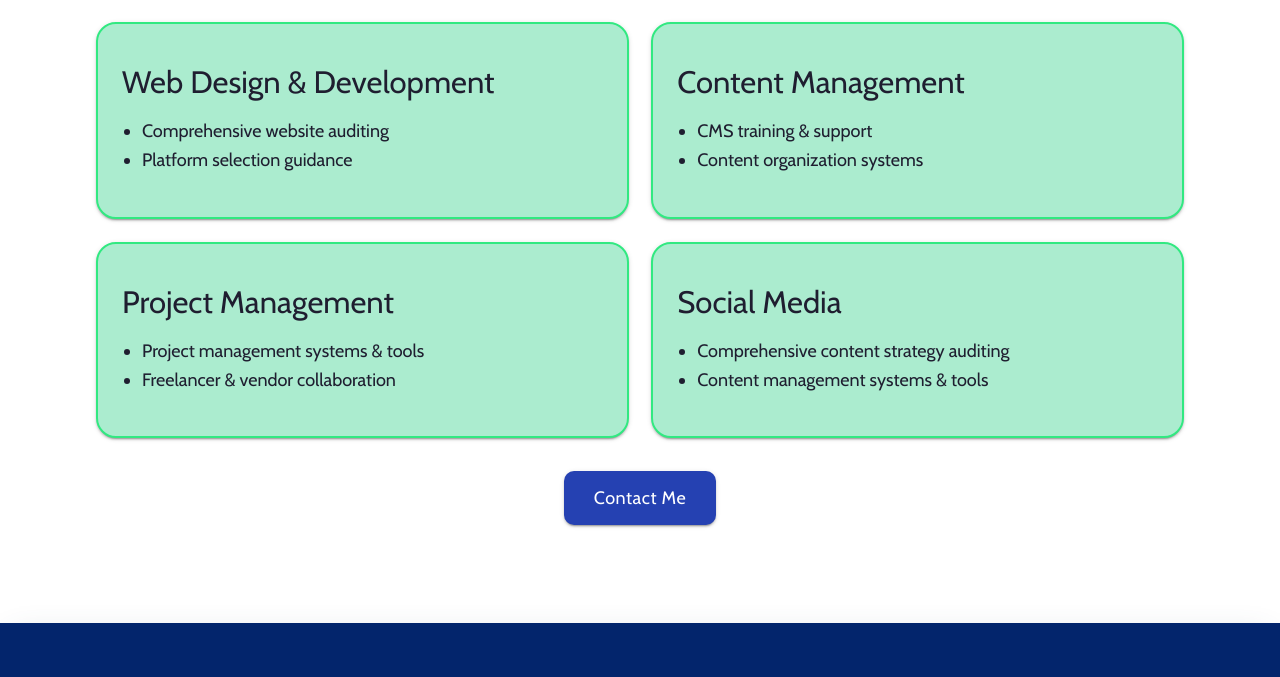
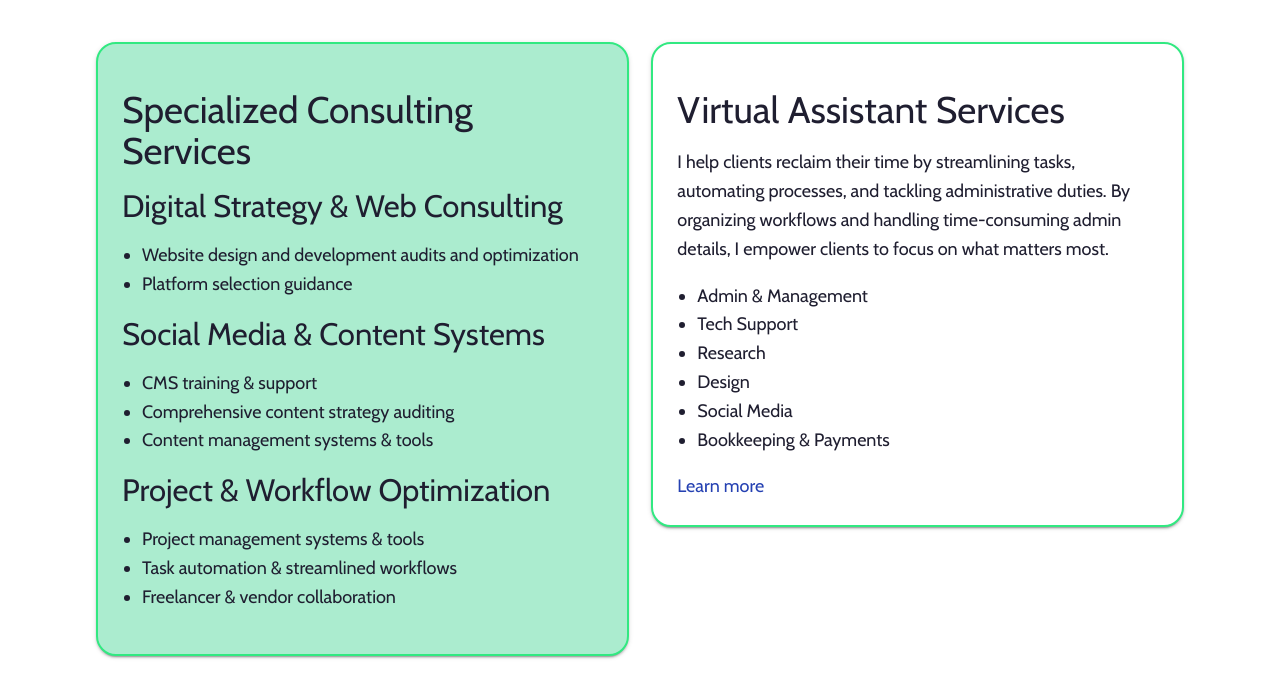
Before and after one commit to bdep90/bdep90.github.io, a plain HTML site: page index.html in a window 1280 px wide. Shown: the part 977-1654 px from the top of the page. Drawn offline with nearby package versions, Linux system fonts and the light colour scheme; a web font is replaced by a local one.

Commit message:
new branch with changes to services section and all CTAs for VA work

```diff
--- a/index.html
+++ b/index.html
@@ -47,13 +47,13 @@
 				<li><a href="#services">Services</a></li>
 				<li><a href="#resources">Resources</a></li>
 				<li><a href="#testimonials">Testimonials</a></li>
-				<li><a class="persian white-text" href="mailto:about@bdepay.info?subject=Portfolio Message/Request" target="_blank">Contact Me</a></li>
+				<li><a class="persian white-text" href="//forms.gle/ziTevzMurratTbK18" target="_blank">Get in Touch</a></li>
 			</ul>
 			<ul class="side-nav" id="mobile-demo">
 				<li><a href="#services">Services</a></li>
 				<li><a href="#resources">Resources</a></li>
 				<li><a href="#testimonials">Testimonials</a></li>
-				<li><a href="mailto:about@bdepay.info?subject=Portfolio Message/Request" target="_blank">Contact Me</a></li>
+				<li><a href="//forms.gle/ziTevzMurratTbK18" target="_blank">Get in Touch</a></li>
 			</ul>
 		</div>
 	</nav>
@@ -83,9 +83,52 @@
 						I provide web and digital consulting to help clients strengthen their brand identity, build engaging virtual communities, and effectively connect with target audiences. I’m a certified project manager with a web development and educational nonprofit background. I have a decade of experience working with small businesses, nonprofits, and Fortune 500 tech companies. I'd love to work with you.
 					</p>
 				</div>
+			</div>
+			<div class="row">
 				<div class="col s12 l6">
 					<div class="card-panel">
-						<h4>Web Design &amp; Development</h4>
+						<h3>Specialized Consulting Services</h3>
+						<h4 class="h6">Digital Strategy & Web Consulting</h4>
+						<ul>
+							<li>Website design and development audits and optimization</li>
+							<li>Platform selection guidance</li>
+						</ul>
+						<h4 class="h6">Social Media & Content Systems</h4>
+						<ul>
+							<li>CMS training &amp; support</li>
+							<li>Comprehensive content strategy auditing</li>
+							<li>Content management systems &amp; tools</li>
+						</ul>
+						<h4 class="h6">Project & Workflow Optimization</h4>
+						<ul>
+							<li>Project management systems &amp; tools</li>
+							<li>Task automation &amp; streamlined workflows</li>
+							<li>Freelancer &amp; vendor collaboration</li>
+						</ul>
+					</div>
+				</div>
+				<div class="col s12 l6">
+					<div class="card-panel white">
+						<h3>Virtual Assistant Services</h3>
+						I help clients reclaim their time by streamlining tasks, automating processes, and tackling administrative duties. By organizing workflows and handling time-consuming admin details, I empower clients to focus on what matters most.
+						<ul>
+							<li>Admin &amp; Management</li>
+							<li>Tech Support</li>
+							<li>Research</li>
+							<li>Design</li>
+							<li>Social Media</li>
+							<li>Bookkeeping &amp; Payments</li>
+						</ul>
+						<a href="#" target="_blank">Learn more</a>
+					</div>
+				</div>
+			</div>
+			<!-- <div class="row">
+				<div class="col s12 l8">
+					<div class="row">
+						<div class="col s12 l6">
+							<div class="card-panel">
+								<h4>Web Development</h4>
 								<ul>
 									<li>Comprehensive website auditing</li>
 									<li>Platform selection guidance</li>
@@ -119,8 +162,20 @@
 								</ul>
 							</div>
 						</div>
-				<div class="col s12 center-align"><a class="waves-effect waves-light btn-large persian" href="mailto:about@bdepay.info?subject=Portfolio Message/Request" target="_blank">Contact Me</a></div>
 					</div>
+				</div>
+				<div class="col s12 l4">
+					<div class="card-panel white">
+						<h4>Additional Services</h4>
+						<p>
+							<strong>Virtual Assistant</strong><br>
+							By organizing workflows and handling time-consuming admin details, I empower clients to focus on what matters most—achieving their goals.
+							<a href="#" target="_blank">Learn more</a>
+						</p>
+					</div>
+				</div>
+			</div> -->
+			<div class="col s12 center-align"><a class="waves-effect waves-light btn-large persian" href="//forms.gle/ziTevzMurratTbK18" target="_blank">Let's work together</a></div>
 		</div>
 	</section>
 
@@ -212,7 +267,7 @@
 				It has been an absolute pleasure working with Ms. Depay. She worked on my website for my start-up business and did an amazing job. She understood how important this was to me and through our conversations was able to bring my ideas to life with her creativity. Ms. Depay is professional, efficient, and patient with my limited technical knowledge. She provided detailed steps... and completed everything in a timely manner. I am so happy to have connected with her and highly recommend her for future business ventures.
 				<div>—Elisa Brown, Founder &amp; CEO | Girls Korner Foundation Inc.</div>
 			</blockquote>
-			<a class="waves-effect waves-light btn-large persian" href="mailto:about@bdepay.info?subject=Portfolio Message/Request" target="_blank">Work with Me</a>
+			<a class="waves-effect waves-light btn-large persian" href="//forms.gle/ziTevzMurratTbK18" target="_blank">Work with Me</a>
 		</div>
 	</section>
 
@@ -229,7 +284,7 @@
 					<p>
 						<a class="inline" href="//www.linkedin.com/in/bdepay/" target="_blank"><i class="fa fa-linkedin-square fa-2x"></i></a>
 						<a class="inline" href="//twitter.com/brij_it" target="_blank"><i class="fa fa-twitter-square fa-2x"></i></a>
-						<a class="inline" href="mailto:about@bdepay.info?subject=Portfolio Message/Request" target="_blank"><i class="fa fa-envelope-square fa-2x"></i></a>
+						<a class="inline" href="//forms.gle/ziTevzMurratTbK18" target="_blank"><i class="fa fa-envelope-square fa-2x"></i></a>
 					</p>
 					<div>
 						Copyright © <script type="text/javascript">document.write(new Date().getFullYear());</script> Bridgette Depay
```
Lines whose indentation alone changed are shown as unchanged.
